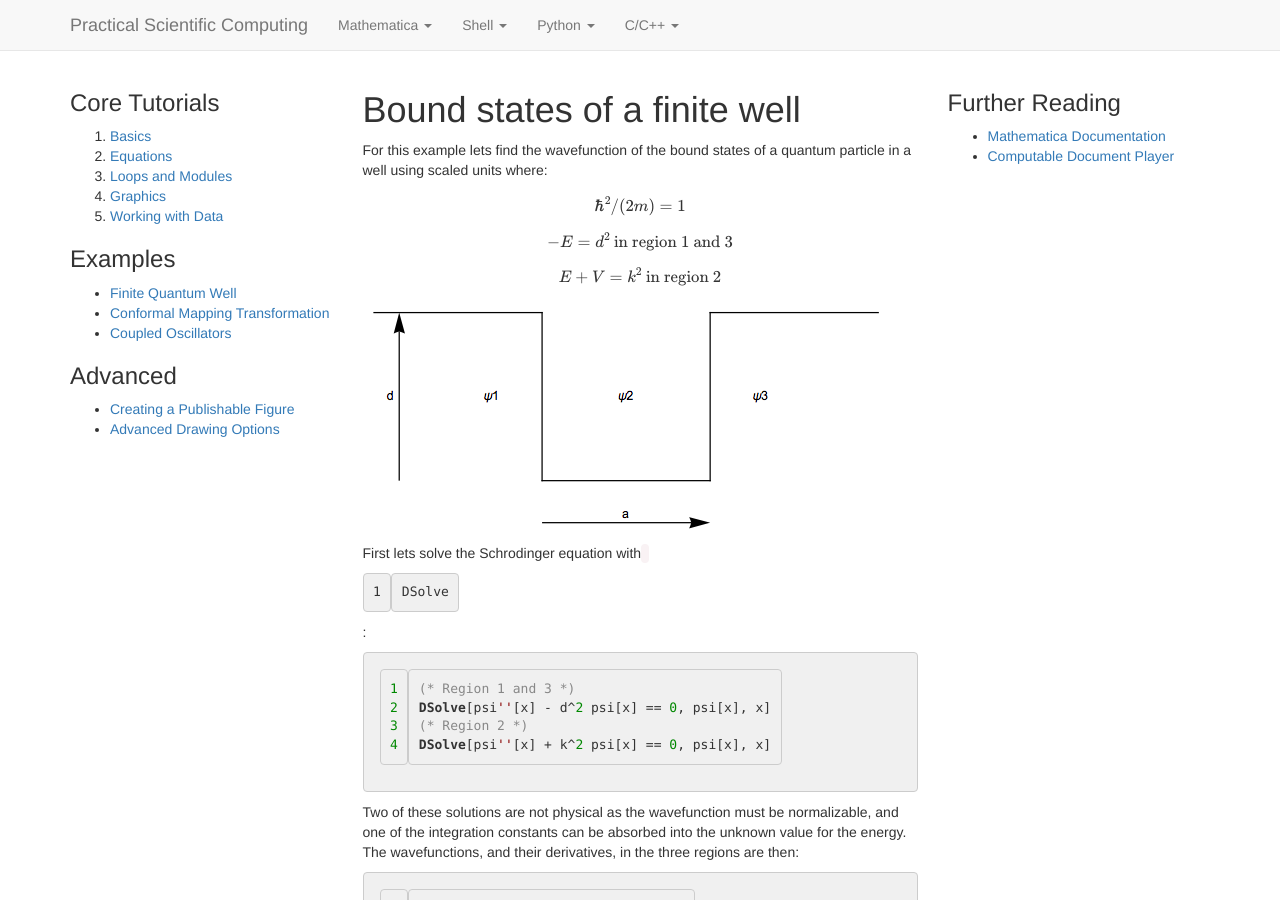
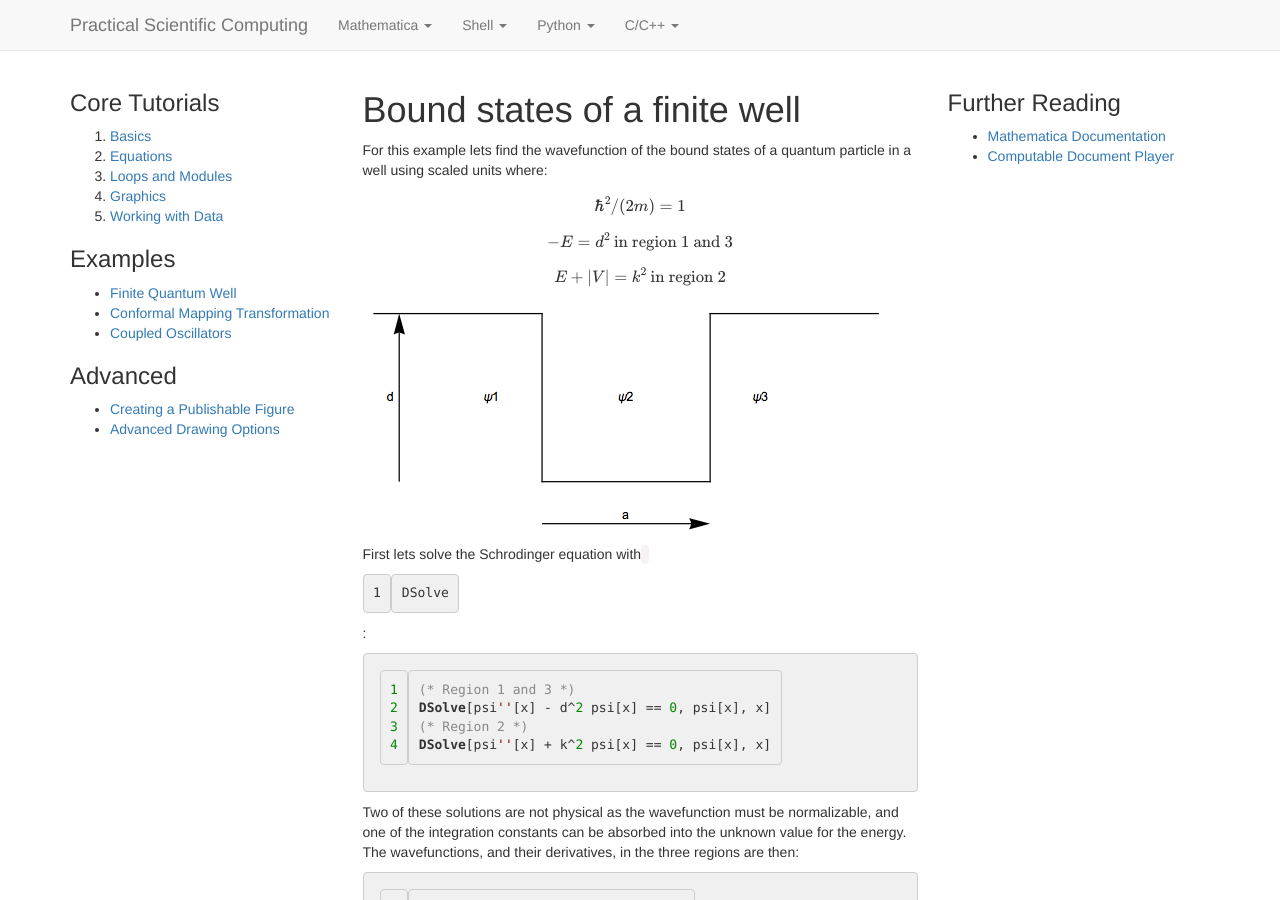
Before and after one commit to practical-scientific-computing/practical-scientific-computing.github.io, a Jekyll site: the page built from mathematica/examples/bound_state.md, in a window 1280 px wide and 900 px high. Built offline with Jekyll 4.4.1, drawn with Linux system fonts in a browser that asks for light colours; nearby versions of some CDN libraries; formulas are drawn with MathJax 3.

```diff
--- a/mathematica/examples/bound_state.md
+++ b/mathematica/examples/bound_state.md
@@ -14,7 +14,7 @@ $$ \hbar^2/(2m)=1 $$
 
 $$ -E=d^2 \text{ in region 1 and 3} $$
 
-$$ E+V=k^2 \text{ in region 2} $$
+$$ E+ |V| =k^2 \text{ in region 2} $$
 {% endraw %}
 
 ![Quantum Well](/mathematica/media/quantum_well.png "Quantum Finite Well")
```
